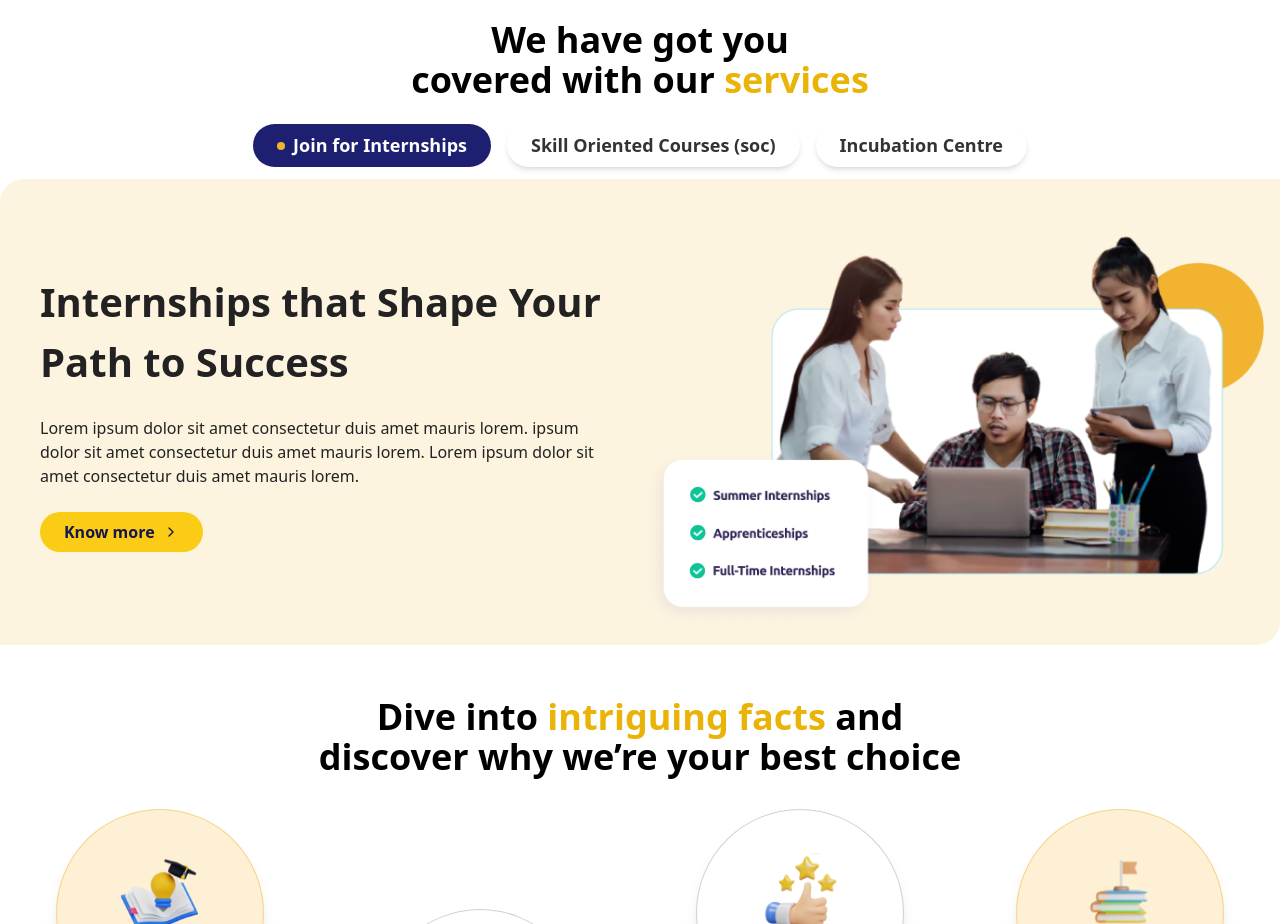
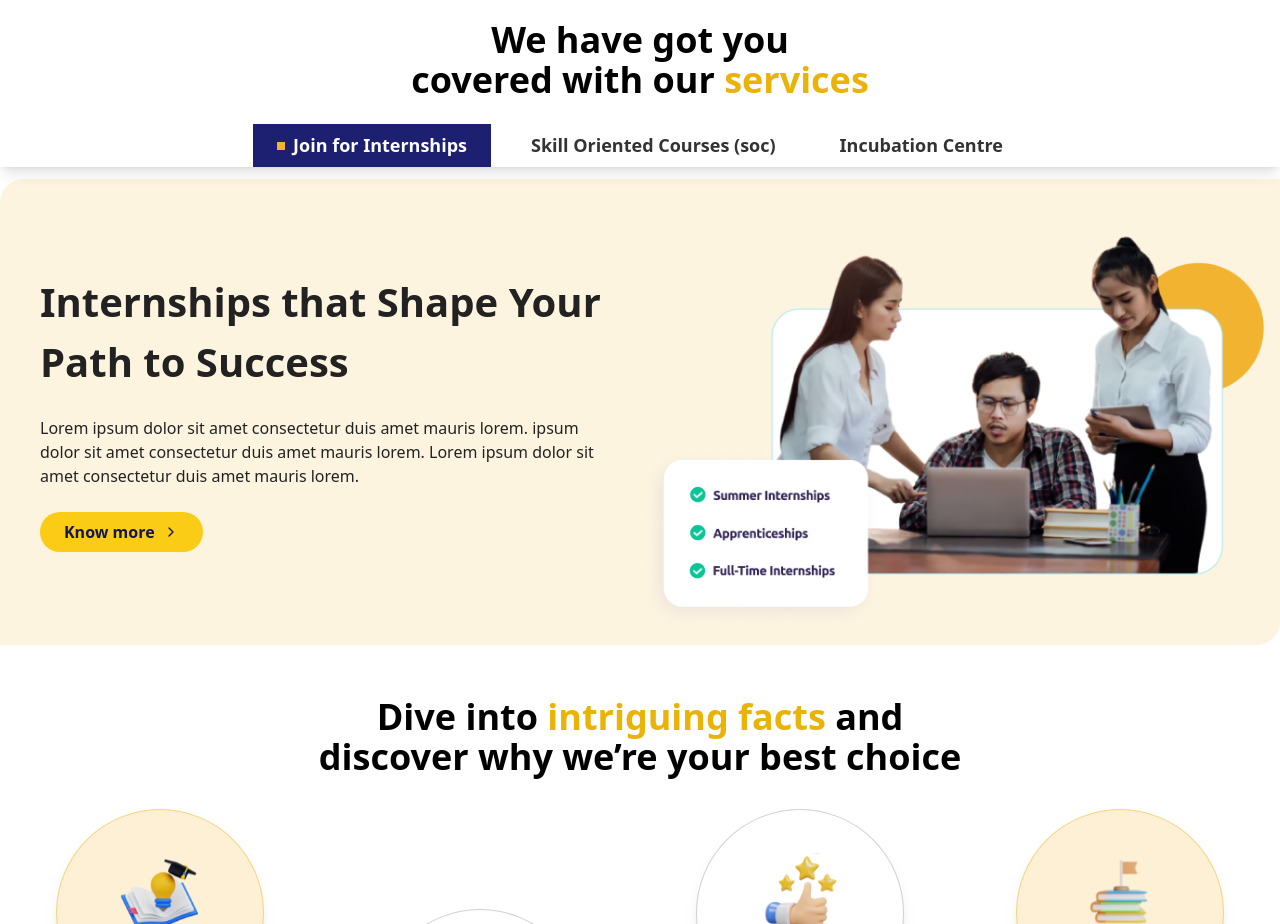
Before and after one commit to NAGULSHAREEF/EdubotUI, a React (Vite) app in the folder Edubot_FrontEndPage/: page / in a window 1280 px wide. Shown: the part 1200-2124 px from the top of the page. Built offline with nearby package versions, Linux system fonts and the light colour scheme.

Commit message:
changes added

```diff
--- a/Edubot_FrontEndPage/src/Pages/HomePage/Services.tsx
+++ b/Edubot_FrontEndPage/src/Pages/HomePage/Services.tsx
@@ -135,24 +135,24 @@ const Services: React.FC = () => {
         <h2 className="text-2xl md:text-4xl font-bold">
           We have got you<br /> covered with our <span className="text-yellow-500">services</span>
         </h2>
-        <div className="mt-6 flex flex-row justify-center items-center space-x-0 md:space-x-4">
+        <div className="mt-6 flex md:bg-[#fff] md:shadow-lg  flex-row justify-center items-center space-x-0 md:space-x-4">
         <button
           onClick={() => handleSectionChange('internships', 'src/assets/services1.png')}
-          className={`flex items-center font-semibold px-[4px] py-[11px] md:px-6 md:py-2 md:text-[18px] text-[10px] rounded-full whitespace-nowrap ${activeSection === 'internships' ? 'bg-[#1D1F71] text-white' : 'bg-white text-[#333333]'} ${activeSection !== 'internships' && 'mr-[-1px]'}`}
+          className={`flex items-center font-semibold px-[4px] py-[11px] md:px-6 md:py-2 md:text-[18px] text-[10px] whitespace-nowrap ${activeSection === 'internships' ? 'bg-[#1D1F71] text-white' : 'bg-white text-[#333333]'} ${activeSection !== 'internships' && 'mr-[-1px]'}`}
         >
-          {activeSection === 'internships' && <span className="w-2 h-2 bg-[#F2B331] rounded-full mr-2"></span>}
+          {activeSection === 'internships' && <span className="w-2 h-2 bg-[#F2B331] mr-2"></span>}
           Join for Internships
         </button>
         <button
           onClick={() => handleSectionChange('courses', 'src/assets/services1.png')}
-          className={`flex items-center font-semibold px-4 py-2 md:px-6 md:py-2 md:text-[18px] text-[10px] rounded-full shadow-md whitespace-nowrap md:whitespace-normal ${activeSection === 'courses' ? 'bg-[#1D1F71] text-white' : 'bg-white text-[#333333]'} ${activeSection !== 'courses' && 'mr-[-1px]'}`}
+          className={`flex items-center font-semibold px-4 py-2 md:px-6 md:py-2 md:text-[18px] text-[10px] whitespace-nowrap md:whitespace-normal ${activeSection === 'courses' ? 'bg-[#1D1F71] text-white' : 'bg-white text-[#333333]'} ${activeSection !== 'courses' && 'mr-[-1px]'}`}
         >
           {activeSection === 'courses' && <span className="w-2 h-2 bg-[#F2B331] rounded-full mr-2"></span>}
           Skill Oriented Courses (soc)
         </button>
         <button
           onClick={() => handleSectionChange('incubation', 'src/assets/services1.png')}
-          className={`flex items-center font-semibold px-4 py-2 md:px-6 md:py-2 md:text-[18px] text-[10px] rounded-full shadow-md ${activeSection === 'incubation' ? 'bg-[#1D1F71] text-white' : 'bg-white text-[#333333]'} whitespace-nowrap md:whitespace-normal ${activeSection !== 'incubation' && 'mr-[-1px]'}`}
+          className={`flex items-center font-semibold px-4 py-2 md:px-6 md:py-2 md:text-[18px] text-[10px] ${activeSection === 'incubation' ? 'bg-[#1D1F71] text-white' : 'bg-white text-[#333333]'} whitespace-nowrap md:whitespace-normal ${activeSection !== 'incubation' && 'mr-[-1px]'}`}
         >
           {activeSection === 'incubation' && <span className="w-2 h-2 bg-[#F2B331] rounded-full mr-2"></span>}
           Incubation Centre
```
